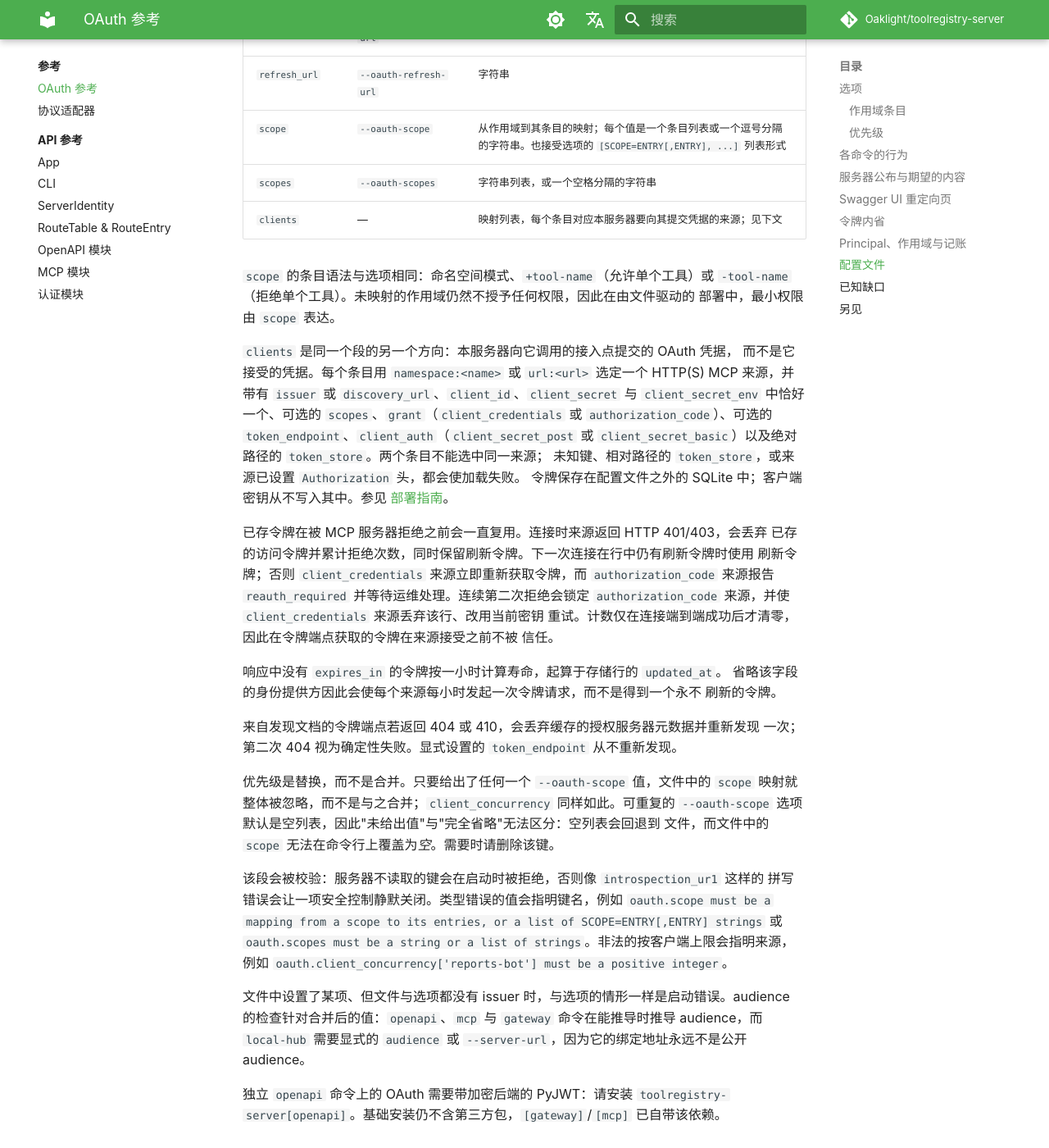
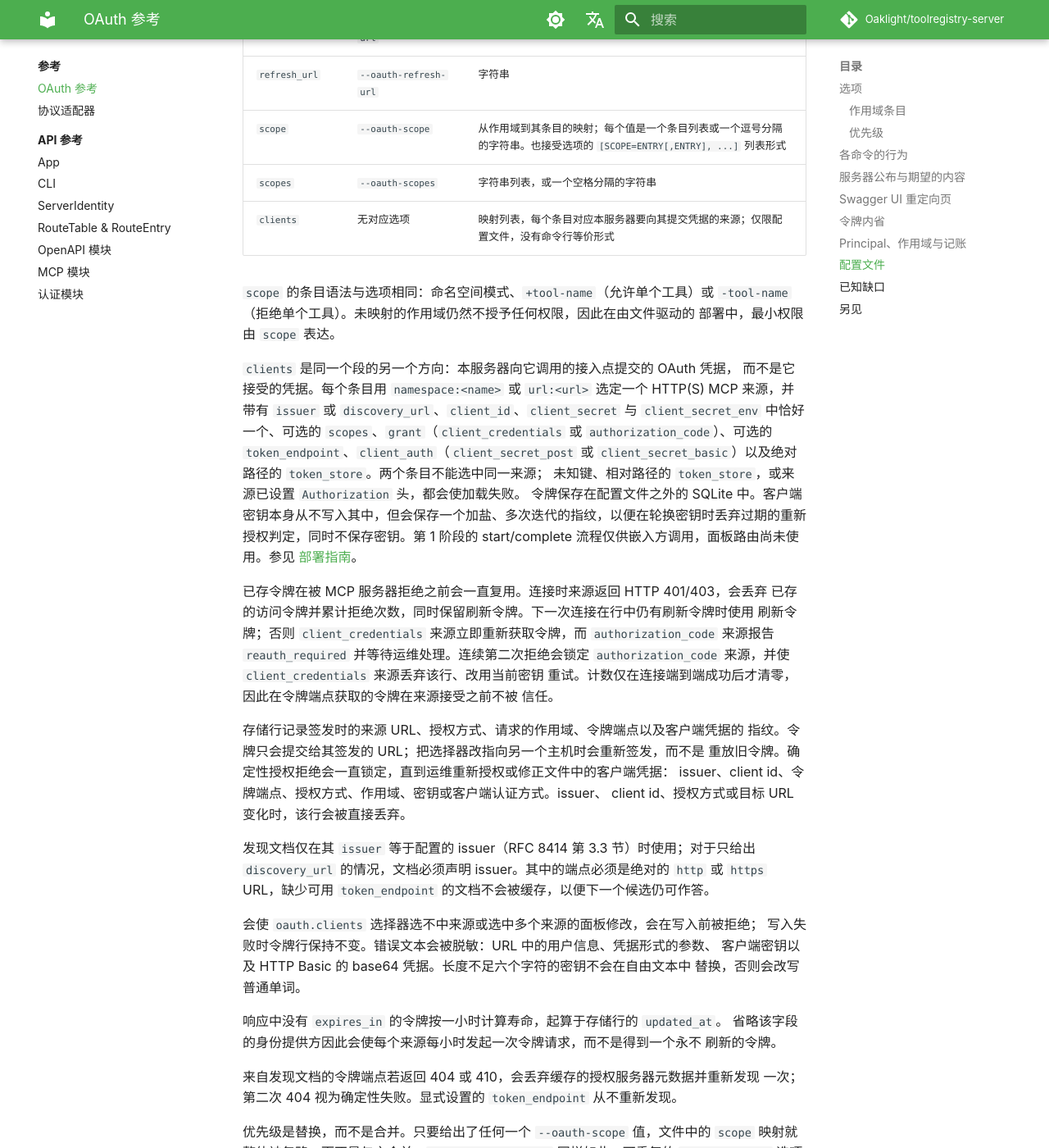
Before and after one commit to Oaklight/toolregistry-server, an MkDocs documentation site: the page built from docs/reference/oauth.md, in a window 1280 px wide and 1400 px high, scrolled down 6803 px. Shown: the whole window at 82% size. Built offline with MkDocs 1.6.1 and Material for MkDocs 9.7.7, drawn with Linux system fonts in a browser that asks for light colours; some web fonts are replaced; comment, search, counter and statistics services are not loaded.

Commit message:
docs(oauth)：令牌绑定、锁定恢复与元数据校验（#254）

```diff
--- a/docs/reference/oauth.md
+++ b/docs/reference/oauth.md
@@ -208,7 +208,7 @@ oauth:
 | `refresh_url` | `--oauth-refresh-url` | 字符串 |
 | `scope` | `--oauth-scope` | 从作用域到其条目的映射；每个值是一个条目列表或一个逗号分隔的字符串。也接受选项的 `[SCOPE=ENTRY[,ENTRY], ...]` 列表形式 |
 | `scopes` | `--oauth-scopes` | 字符串列表，或一个空格分隔的字符串 |
-| `clients` | — | 映射列表，每个条目对应本服务器要向其提交凭据的来源；见下文 |
+| `clients` | 无对应选项 | 映射列表，每个条目对应本服务器要向其提交凭据的来源；仅限配置文件，没有命令行等价形式 |
 
 `scope` 的条目语法与选项相同：命名空间模式、`+tool-name`（允许单个工具）或
 `-tool-name`（拒绝单个工具）。未映射的作用域仍然不授予任何权限，因此在由文件驱动的
@@ -221,7 +221,7 @@ MCP 来源，并带有 `issuer` 或 `discovery_url`、`client_id`、`client_secr
 `authorization_code`）、可选的 `token_endpoint`、`client_auth`（`client_secret_post`
 或 `client_secret_basic`）以及绝对路径的 `token_store`。两个条目不能选中同一来源；
 未知键、相对路径的 `token_store`，或来源已设置 `Authorization` 头，都会使加载失败。
-令牌保存在配置文件之外的 SQLite 中；客户端密钥从不写入其中。参见
+令牌保存在配置文件之外的 SQLite 中。客户端密钥本身从不写入其中，但会保存一个加盐、多次迭代的指纹，以便在轮换密钥时丢弃过期的重新授权判定，同时不保存密钥。第 1 阶段的 start/complete 流程仅供嵌入方调用，面板路由尚未使用。参见
 [部署指南](../guides/oauth-deployment.md#受保护-mcp-来源的上游凭据)。
 
 已存令牌在被 MCP 服务器拒绝之前会一直复用。连接时来源返回 HTTP 401/403，会丢弃
@@ -231,6 +231,21 @@ MCP 来源，并带有 `issuer` 或 `discovery_url`、`client_id`、`client_secr
 `authorization_code` 来源，并使 `client_credentials` 来源丢弃该行、改用当前密钥
 重试。计数仅在连接端到端成功后才清零，因此在令牌端点获取的令牌在来源接受之前不被
 信任。
+
+存储行记录签发时的来源 URL、授权方式、请求的作用域、令牌端点以及客户端凭据的
+指纹。令牌只会提交给其签发的 URL；把选择器改指向另一个主机时会重新签发，而不是
+重放旧令牌。确定性授权拒绝会一直锁定，直到运维重新授权或修正文件中的客户端凭据：
+issuer、client id、令牌端点、授权方式、作用域、密钥或客户端认证方式。issuer、
+client id、授权方式或目标 URL 变化时，该行会被直接丢弃。
+
+发现文档仅在其 `issuer` 等于配置的 issuer（RFC 8414 第 3.3 节）时使用；对于只给出
+`discovery_url` 的情况，文档必须声明 issuer。其中的端点必须是绝对的 `http` 或
+`https` URL，缺少可用 `token_endpoint` 的文档不会被缓存，以便下一个候选仍可作答。
+
+会使 `oauth.clients` 选择器选不中来源或选中多个来源的面板修改，会在写入前被拒绝；
+写入失败时令牌行保持不变。错误文本会被脱敏：URL 中的用户信息、凭据形式的参数、
+客户端密钥以及 HTTP Basic 的 base64 凭据。长度不足六个字符的密钥不会在自由文本中
+替换，否则会改写普通单词。
 
 响应中没有 `expires_in` 的令牌按一小时计算寿命，起算于存储行的 `updated_at`。
 省略该字段的身份提供方因此会使每个来源每小时发起一次令牌请求，而不是得到一个永不
```
Also changed, not shown: docs/changelog.md (+1 -1 lines).
